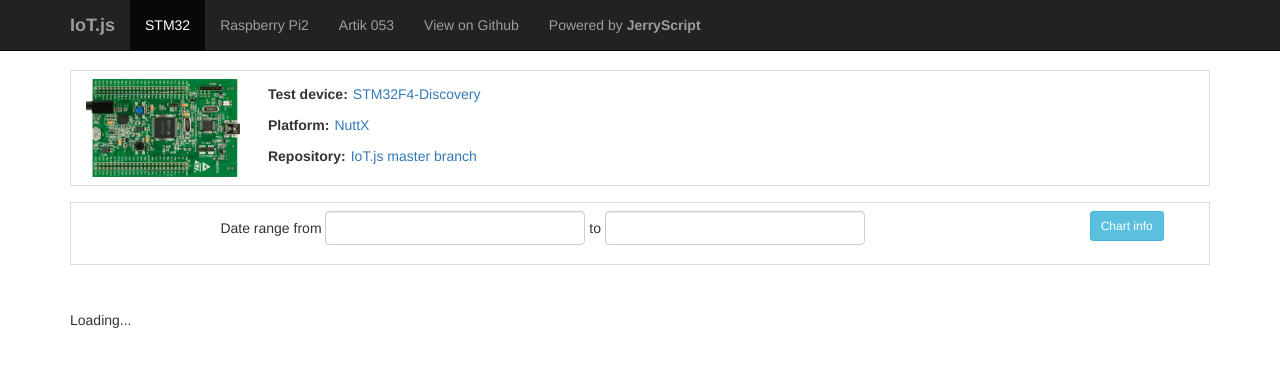
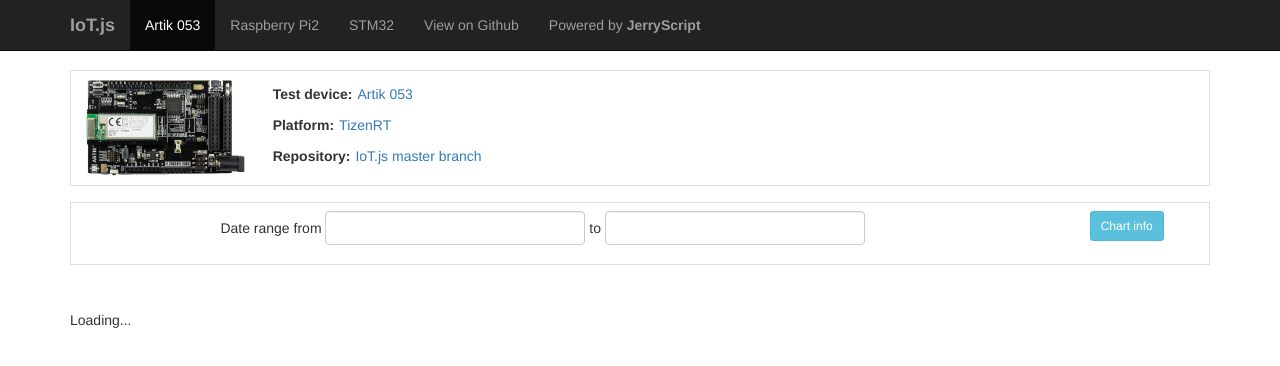
Before and after one commit to jerryscript-project/iotjs-test-results, a plain HTML site: page index.html in a window 1280 px wide. Drawn offline with nearby package versions, Linux system fonts and the light colour scheme.

Commit message:
Change tab order for each boards (#66)
Prefer Artik053, Raspberry PI2, STM32.

JSRemoteTest-DCO-1.0-Signed-off-by: Robert Sipka rsipka.uszeged@partner.samsung.com

```diff
--- a/index.html
+++ b/index.html
@@ -14,7 +14,7 @@
   <link rel="stylesheet" href="css/infobox.css">
   <link rel="stylesheet" href="css/pagination.css">
   <link rel="stylesheet" href="css/testruns.css">
-  <link id="css-dynamic" rel="stylesheet" href="css/device_stm32.css">
+  <link id="css-dynamic" rel="stylesheet" href="css/device_artik053.css">
 
   <script src="https://ajax.googleapis.com/ajax/libs/jquery/3.1.1/jquery.min.js"></script>
   <script src="https://maxcdn.bootstrapcdn.com/bootstrap/3.3.7/js/bootstrap.min.js"></script>
@@ -44,9 +44,10 @@
     </div>
     <div id="navbar" class="collapse navbar-collapse">
       <ul class="nav navbar-nav">
-        <li id="show-stm32" class="active"><a href="#">STM32</a></li>
+        <li id="show-artik053" class="active"><a href="#">Artik 053</a></li>
         <li id="show-rpi2"><a href="#">Raspberry Pi2</a></li>
-        <li id="show-artik053"><a href="#">Artik 053</a></li>
+        <li id="show-stm32"><a href="#">STM32</a></li>
+
         <li><a href="http://github.com/Samsung/iotjs">View on Github</a></li>
         <li><a href="http://www.jerryscript.net">Powered by <b>JerryScript</b></a></li>
       </ul>
@@ -97,9 +98,9 @@
 <script src="https://unpkg.com/axios/dist/axios.min.js"></script>
 
 <script type="text/javascript">
+  $('#show-artik053').click(function(event){ change_device("artik053"); });
+  $('#show-rpi2').click(function(event){ change_device("rpi2"); });
   $('#show-stm32').click(function(event){ change_device("stm32"); });
-  $('#show-rpi2').click(function(event){ change_device("rpi2"); });
-  $('#show-artik053').click(function(event){ change_device("artik053"); });
 </script>
 
 <!-- Modal -->
--- a/js/load_jsons.js
+++ b/js/load_jsons.js
@@ -3,7 +3,7 @@
 var g_db_ref = "";
 
 $(document).ready(function() {
-  change_device("stm32");
+  change_device("artik053");
 });
 
 function change_device(device) {
```
